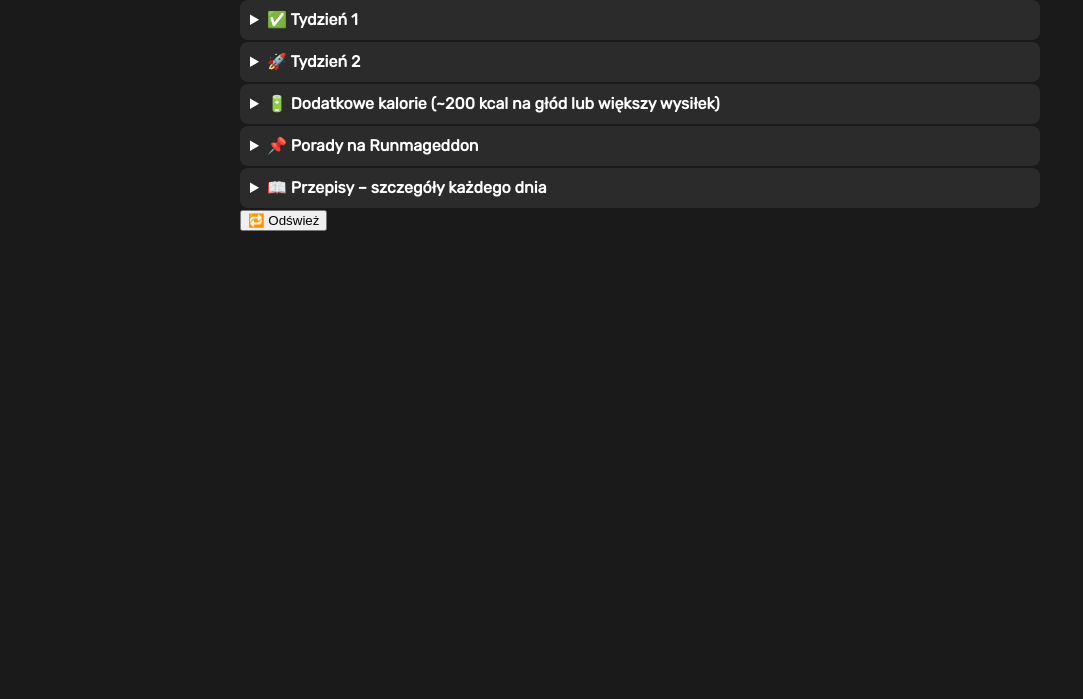
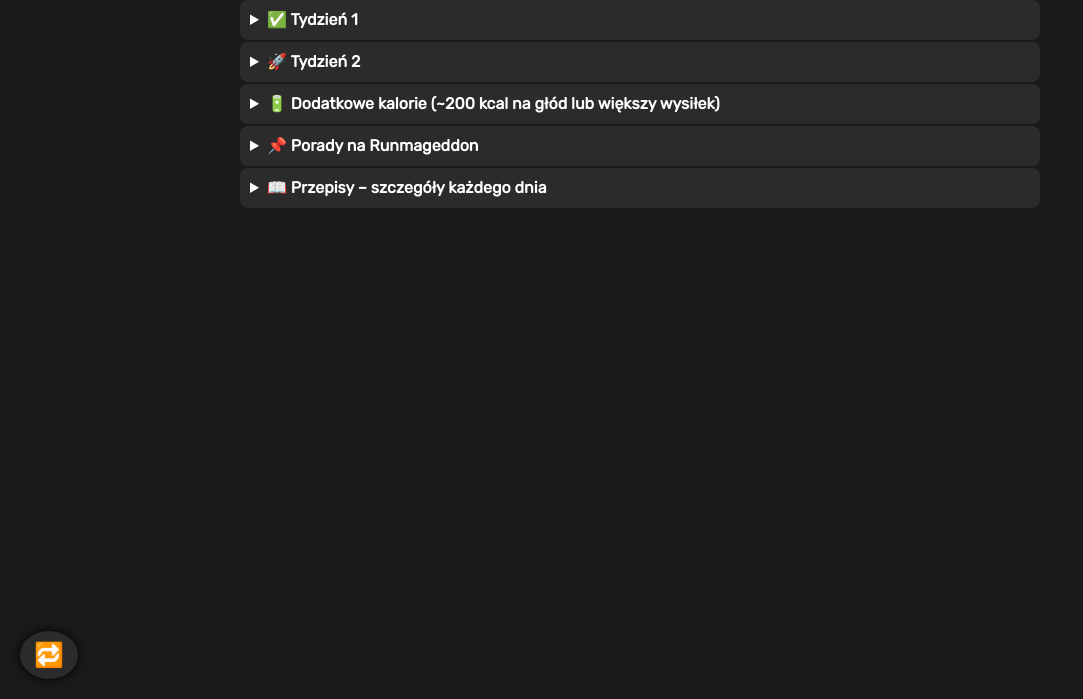
Before and after one commit to DanielSzpatowski/runmageddon-plan, a plain HTML site: page index.html in a window 1280 px wide. Shown: the part 101-800 px from the top of the page, without its empty margins (0-1083 px from the left). Drawn offline with Linux system fonts and the light colour scheme.

Commit message:
App Build

```diff
--- a/index.html
+++ b/index.html
@@ -57,6 +57,25 @@
       padding: 10px;
       margin-bottom: 1px;
     }
+    #refresh-btn {
+      position: fixed;
+      bottom: 20px;
+      left: 20px;
+      background-color: #2b2b2b;
+      color: #fff;
+      font-size: 24px;
+      border: none;
+      border-radius: 50%;
+      padding: 10px 14px;
+      box-shadow: 0 0 10px #000;
+      cursor: pointer;
+      z-index: 999;
+      transition: background-color 0.2s ease;
+    }
+
+    #refresh-btn:hover {
+      background-color: #444;
+}
   </style>
 </head>
 <body>
@@ -267,7 +286,7 @@
   <div class="static-item">👉 Wymieszaj twaróg z warzywami i podaj z chlebem.</div>
 </details>
 </details>
-    <button onclick="location.reload()">🔁 Odśwież</button>
+    <button onclick="location.reload()" id="refresh-btn">🔁</button>
 
 </body>
 </html>
```
